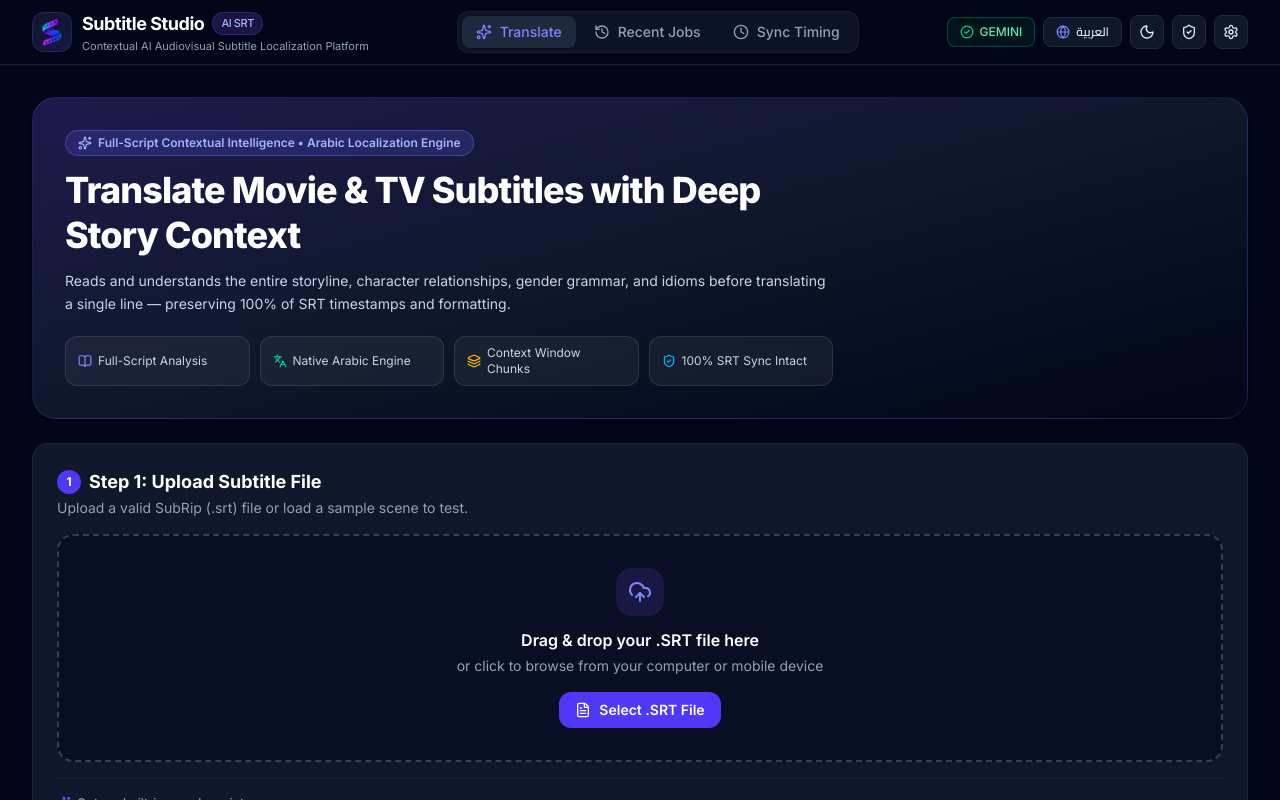
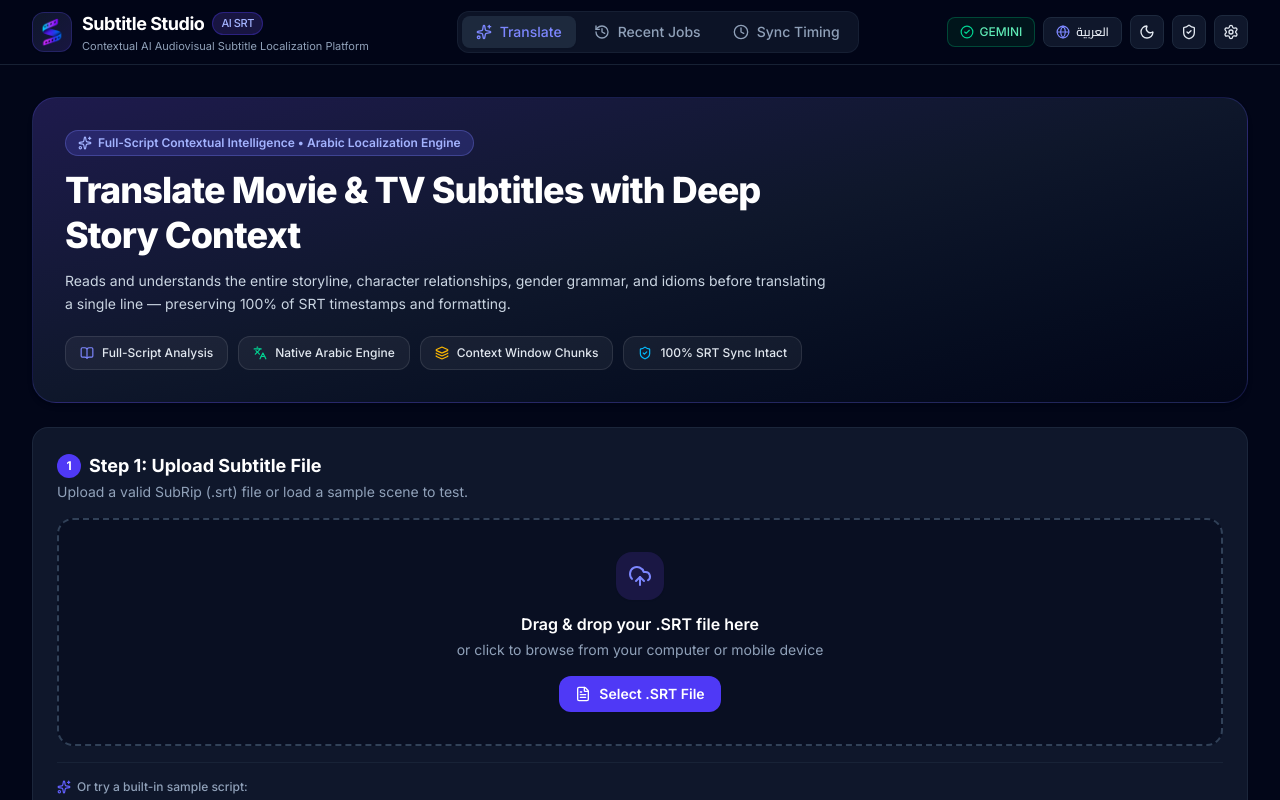
Before and after one commit to evile92/subtitle-studio, a Next.js app: page / in a window 1280 px wide. Shown: the top 800 px of the page. Built offline with nearby package versions, Linux system fonts and the light colour scheme; no server answers.

Commit message:
ui: keep hero feature pills single-line without wrapping, truncation, or overflow

```diff
--- a/src/app/page.tsx
+++ b/src/app/page.tsx
@@ -631,7 +631,8 @@ export default function HomePage() {
           <div className="space-y-6">
             {/* Hero Banner with Dynamic Light/Dark Theme Support */}
             <div className="rounded-3xl bg-gradient-to-br from-indigo-50/80 via-white to-sky-50/60 dark:from-indigo-950 dark:via-slate-900 dark:to-slate-950 text-slate-900 dark:text-white p-6 sm:p-8 border border-indigo-100 dark:border-indigo-500/20 shadow-sm dark:shadow-md relative overflow-hidden transition-colors">
-              <div className="max-w-3xl space-y-3 relative z-10">
+              <div className="relative z-10 space-y-5">
+                <div className="max-w-3xl space-y-3">
                   <span className="inline-flex items-center gap-1.5 px-3 py-1 rounded-full text-xs font-semibold bg-indigo-100/90 dark:bg-indigo-500/20 text-indigo-700 dark:text-indigo-300 border border-indigo-200 dark:border-indigo-400/30">
                     <Sparkles className="w-3.5 h-3.5" />
                     {t.hero.badge}
@@ -642,25 +643,40 @@ export default function HomePage() {
                   <p className="text-xs sm:text-sm text-slate-600 dark:text-slate-300 leading-relaxed">
                     {t.hero.subtitle}
                   </p>
+                </div>
 
                 {/* Feature Highlights */}
-                <div className="pt-2 grid grid-cols-2 sm:grid-cols-4 gap-2.5 text-xs text-slate-700 dark:text-slate-300">
-                  <div className="flex items-center gap-1.5 bg-white/80 dark:bg-white/5 px-3 py-2 rounded-xl border border-slate-200/80 dark:border-white/10 shadow-xs dark:shadow-none">
-                    <BookOpen className="w-3.5 h-3.5 text-indigo-600 dark:text-indigo-400 shrink-0" />
-                    <span>{uiLang === 'ar' ? 'تحليل القصة كاملة' : 'Full-Script Analysis'}</span>
+                <div className="flex flex-wrap items-center gap-2.5 text-xs font-medium text-slate-700 dark:text-slate-200">
+                  {[
+                    {
+                      icon: BookOpen,
+                      iconClass: 'text-indigo-600 dark:text-indigo-400',
+                      label: uiLang === 'ar' ? 'تحليل القصة كاملة' : 'Full-Script Analysis',
+                    },
+                    {
+                      icon: Languages,
+                      iconClass: 'text-emerald-600 dark:text-emerald-400',
+                      label: uiLang === 'ar' ? 'محرك تعريب احترافي' : 'Native Arabic Engine',
+                    },
+                    {
+                      icon: Layers,
+                      iconClass: 'text-amber-600 dark:text-amber-400',
+                      label: uiLang === 'ar' ? 'نوافذ سياق متداخلة' : 'Context Window Chunks',
+                    },
+                    {
+                      icon: ShieldCheck,
+                      iconClass: 'text-sky-600 dark:text-sky-400',
+                      label: uiLang === 'ar' ? 'حفظ 100% للتوقيت' : '100% SRT Sync Intact',
+                    },
+                  ].map(({ icon: Icon, iconClass, label }) => (
+                    <div
+                      key={label}
+                      className="inline-flex items-center gap-2 whitespace-nowrap bg-white/85 dark:bg-white/5 px-3.5 py-2 rounded-xl border border-slate-200/80 dark:border-white/10 shadow-xs dark:shadow-none"
+                    >
+                      <Icon className={`w-3.5 h-3.5 shrink-0 ${iconClass}`} />
+                      <span>{label}</span>
                     </div>
-                  <div className="flex items-center gap-1.5 bg-white/80 dark:bg-white/5 px-3 py-2 rounded-xl border border-slate-200/80 dark:border-white/10 shadow-xs dark:shadow-none">
-                    <Languages className="w-3.5 h-3.5 text-emerald-600 dark:text-emerald-400 shrink-0" />
-                    <span>{uiLang === 'ar' ? 'محرك تعريب احترافي' : 'Native Arabic Engine'}</span>
-                  </div>
-                  <div className="flex items-center gap-1.5 bg-white/80 dark:bg-white/5 px-3 py-2 rounded-xl border border-slate-200/80 dark:border-white/10 shadow-xs dark:shadow-none">
-                    <Layers className="w-3.5 h-3.5 text-amber-600 dark:text-amber-400 shrink-0" />
-                    <span>{uiLang === 'ar' ? 'نوافذ سياق متداخلة' : 'Context Window Chunks'}</span>
-                  </div>
-                  <div className="flex items-center gap-1.5 bg-white/80 dark:bg-white/5 px-3 py-2 rounded-xl border border-slate-200/80 dark:border-white/10 shadow-xs dark:shadow-none">
-                    <ShieldCheck className="w-3.5 h-3.5 text-sky-600 dark:text-sky-400 shrink-0" />
-                    <span>{uiLang === 'ar' ? 'حفظ 100% للتوقيت' : '100% SRT Sync Intact'}</span>
-                  </div>
+                  ))}
                 </div>
               </div>
             </div>
```
Lines whose indentation alone changed are shown as unchanged.
